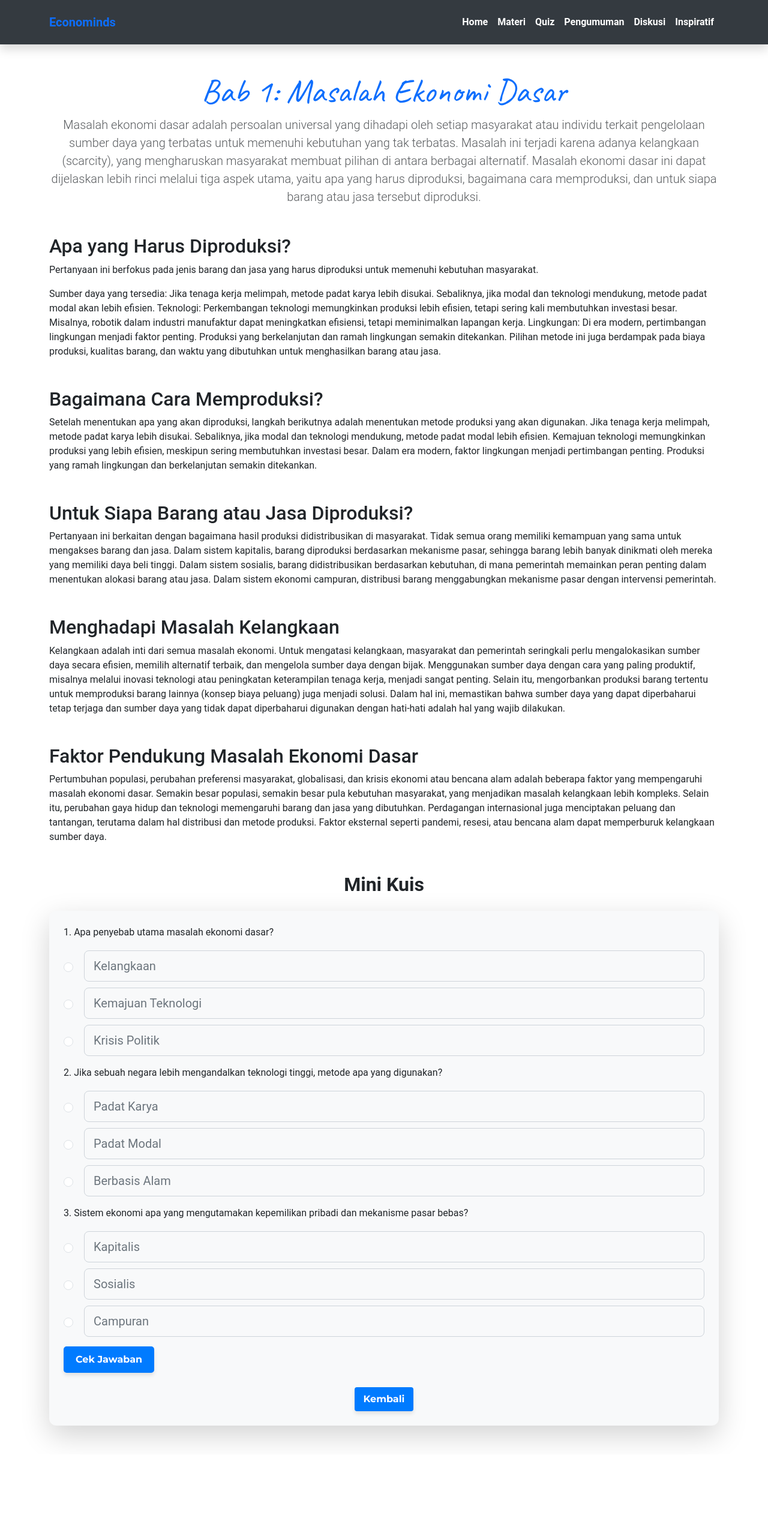
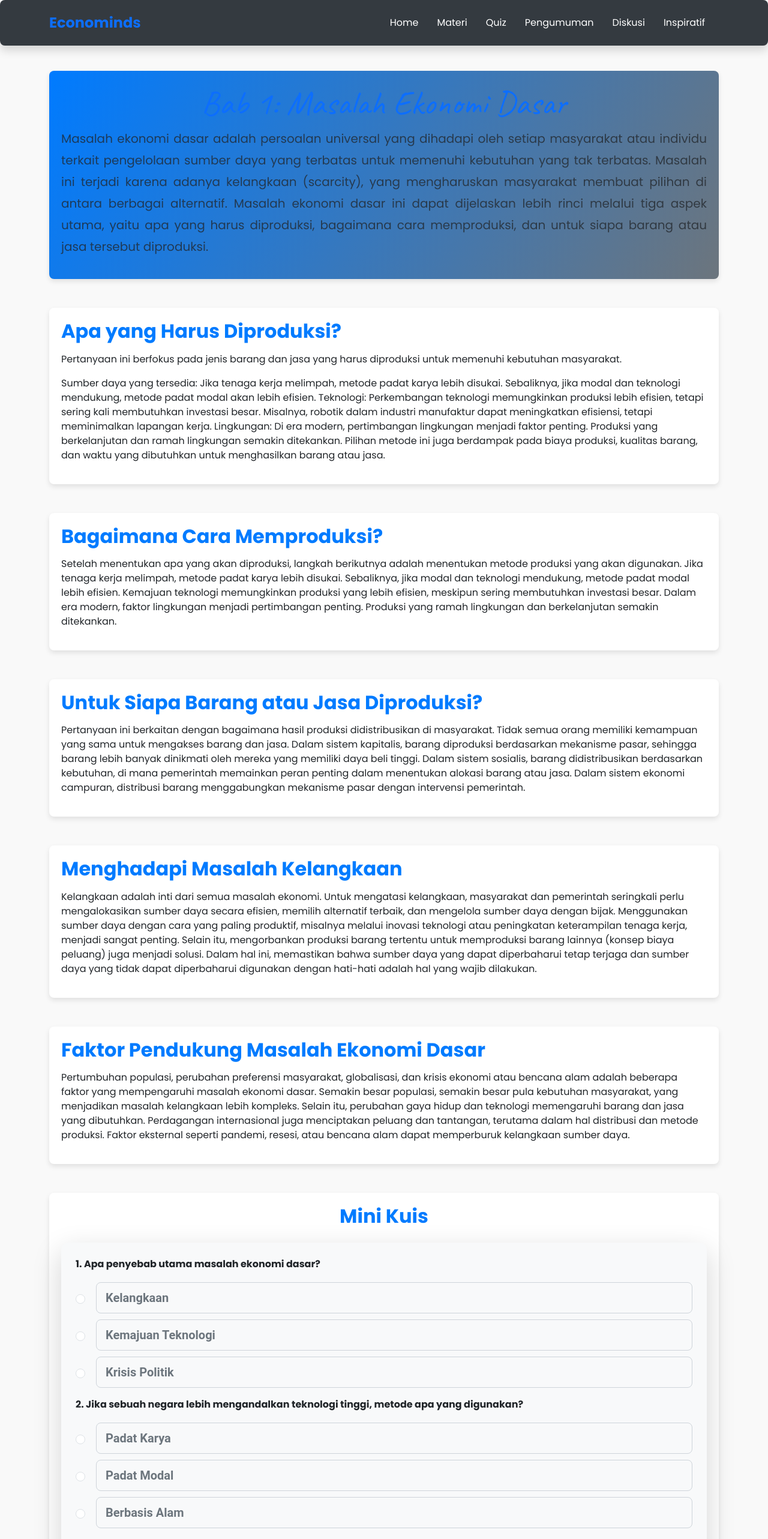
Before and after one commit to aldifnbb/web-proyek, a React (Create React App) app: page /bab1 in a window 1280 px wide. Shown: the top 2565 px of the page at 60% size. Before the commit the page ends 2424 px from the top, so only its background shows below. Built offline with nearby package versions, Linux system fonts and the light colour scheme.

Commit message:
update bab 1-5

```diff
--- a/src/pages/Bab1.css
+++ b/src/pages/Bab1.css
@@ -1,87 +1,144 @@
-/* Quiz title */
-.quiz-title {
-    font-size: 2rem;
+
+body {
+  background-color: #f9f9f9;
+  font-family: 'Poppins', sans-serif;
+}
+
+header {
+  background: linear-gradient(120deg, #007bff, #6c757d);
+  color: white;
+  padding: 20px;
+  border-radius: 8px;
+  box-shadow: 0 4px 8px rgba(0, 0, 0, 0.1);
+}
+
+header h1 {
+  font-size: 2.5rem;
   font-weight: bold;
-    color: #007bff;
+}
+
+header p {
+  font-size: 1.1rem;
+  line-height: 1.8;
+}
+
+/* Section styling */
+section {
+  background-color: #ffffff;
+  padding: 20px;
+  border-radius: 8px;
+  box-shadow: 0 4px 8px rgba(0, 0, 0, 0.1);
   margin-bottom: 20px;
 }
 
-  /* Feedback after answering quizzes */
-  .feedback {
-    font-size: 1.1rem;
+h2 {
+  color: #007bff;
   font-weight: bold;
-    color: #28a745; /* Green color for correct answers */
+  margin-bottom: 15px;
 }
 
-  .feedback.salah {
-    color: #dc3545; /* Red color for incorrect answers */
+/* Form styling */
+form label {
+  font-weight: bold;
+  margin-bottom: 10px;
 }
 
-  /* Styling for form controls and buttons */
-  .form-check-label {
-    font-size: 1.1rem;
-    margin-left: 10px;
+form .form-check {
+  margin: 10px 0;
 }
 
+form .form-check:hover {
+  background-color: #f1f1f1;
+  border-radius: 5px;
+  padding: 5px;
+}
+
+/* Card styling */
+.card {
+  transition: transform 0.3s ease-in-out, box-shadow 0.3s ease-in-out;
+}
+
+.card:hover {
+  transform: translateY(-5px);
+  box-shadow: 0 8px 16px rgba(0, 0, 0, 0.2);
+}
+
+/* Feedback styling */
+.text-success {
+  font-weight: bold;
+  animation: fadeIn 0.5s;
+}
+
+.text-danger {
+  font-weight: bold;
+  animation: shake 0.5s;
+}
+
+@keyframes fadeIn {
+  from {
+    opacity: 0;
+  }
+  to {
+    opacity: 1;
+  }
+}
+
+@keyframes shake {
+  0%, 100% {
+    transform: translateX(0);
+  }
+  25%, 75% {
+    transform: translateX(-5px);
+  }
+  50% {
+    transform: translateX(5px);
+  }
+}
+
+/* Button styling */
 button {
+  font-weight: bold;
+  border-radius: 20px;
   padding: 10px 20px;
-    font-size: 1.2rem;
-    border-radius: 5px;
+  transition: background-color 0.3s ease-in-out, transform 0.2s;
 }
 
 button:hover {
   background-color: #0056b3;
   color: white;
-    cursor: pointer;
+  transform: scale(1.05);
 }
 
-  /* Styling the button when disabled */
-  button[disabled] {
+/* Back button */
+button.btn-secondary {
   background-color: #6c757d;
-    cursor: not-allowed;
+  transition: all 0.3s ease;
 }
 
-  /* Container for feedback in quiz */
-  .form-group {
-    margin-bottom: 20px;
+button.btn-secondary:hover {
+  background-color: #5a6268;
+  color: white;
 }
 
-  /* Styling the container for all sections */
-  section {
-    margin-top: 30px;
+/* Navbar styling */
+.navbar {
+  background-color: #343a40;
+  border-radius: 8px;
 }
 
-  /* Breadcrumbs styling */
-  .breadcrumb {
-    background-color: #f4f6f9;
-    padding: 10px;
-    font-size: 1.1rem;
-    border-radius: 5px;
+.navbar-brand {
+  font-size: 1.5rem;
+  font-weight: bold;
+  color: white;
 }
 
-  .breadcrumb-item {
+.navbar-nav .nav-link {
+  color: #ffffff;
+  margin-right: 15px;
+  font-weight: 500;
+  transition: color 0.3s;
+}
+
+.navbar-nav .nav-link:hover {
   color: #007bff;
 }
-
-  .breadcrumb-item.active {
-    color: #6c757d;
-  }
-
-  /* Responsive Design for Mobile */
-  @media (max-width: 768px) {
-    .main-container {
-      padding: 20px;
-    }
-
-    .quiz-title {
-      font-size: 1.5rem;
-    }
-
-    header h1 {
-      font-size: 1.8rem;
-    }
-
-    .form-check-label {
-      font-size: 1rem;
-    }
-  }
--- a/src/pages/Bab1.js
+++ b/src/pages/Bab1.js
@@ -3,6 +3,7 @@ import "bootstrap/dist/css/bootstrap.min.css";
 import { Container, Form, Button, Card } from "react-bootstrap";
 import { FaCheckCircle, FaTimesCircle } from "react-icons/fa";
 import Navbar from "../components/Navbar";
+import "./Bab1.css";
 
 function App() {
   const [quizAnswers, setQuizAnswers] = useState({
@@ -23,7 +24,7 @@ function App() {
   };
 
   const checkAnswers = (e) => {
-    e.preventDefault(); // Prevent form submission
+    e.preventDefault();
     const correctAnswers = {
       quiz1: "kelangkaan",
       quiz2: "padat modal",
@@ -38,7 +39,6 @@ function App() {
   };
 
   const handleBack = () => {
-    // Implement navigation logic here if necessary
     window.history.back();
   };
 
@@ -47,7 +47,7 @@ function App() {
       <Navbar />
       <header className="text-center mb-5">
         <h1 className="display-4 text-primary">Bab 1: Masalah Ekonomi Dasar</h1>
-        <p className="lead text-muted">
+        <p className="lead text-muted" style={{textAlign: "justify"}}>
           Masalah ekonomi dasar adalah persoalan universal yang dihadapi oleh setiap masyarakat atau individu terkait pengelolaan sumber daya yang terbatas untuk memenuhi kebutuhan yang tak terbatas. Masalah ini terjadi karena adanya kelangkaan (scarcity), yang mengharuskan masyarakat membuat pilihan di antara berbagai alternatif. Masalah ekonomi dasar ini dapat dijelaskan lebih rinci melalui tiga aspek utama, yaitu apa yang harus diproduksi, bagaimana cara memproduksi, dan untuk siapa barang atau jasa tersebut diproduksi.
         </p>
       </header>
--- a/src/pages/Bab2.js
+++ b/src/pages/Bab2.js
@@ -1,10 +1,13 @@
 import React, { useState } from "react";
 import "bootstrap/dist/css/bootstrap.min.css";
 import { Container, Form, Button, Card } from "react-bootstrap";
-import { FaCheckCircle, FaTimesCircle } from "react-icons/fa"; // Menggunakan ikon untuk feedback
+import { FaCheckCircle, FaTimesCircle } from "react-icons/fa";
 import Navbar from "../components/Navbar";
+import { useNavigate } from "react-router-dom";
 
 function App() {
+
+  const navigate = useNavigate();
   const [quizAnswers, setQuizAnswers] = useState({
     quiz1: "",
     quiz2: "",
@@ -37,7 +40,7 @@ function App() {
   };
 
   const handleBackClick = () => {
-    // Logic for "Kembali" button if needed, e.g., navigating to a different section or resetting the form
+    navigate(-1);
     setQuizAnswers({
       quiz1: "",
       quiz2: "",
@@ -55,10 +58,10 @@ function App() {
       <Navbar />
       <header className="text-center mb-5">
         <h1 className="display-4 text-primary">Bab 2: Kebijakan Moneter</h1>
-        <p className="lead text-muted">
+        <p className="lead text-muted" style={{textAlign: "justify"}}>
           Kebijakan moneter adalah upaya yang dilakukan oleh otoritas moneter, seperti bank sentral, untuk mengelola jumlah uang yang beredar dan tingkat suku bunga dalam perekonomian. Tujuannya adalah menjaga stabilitas ekonomi, mengendalikan inflasi, menciptakan kesempatan kerja yang optimal, serta mendorong pertumbuhan ekonomi yang berkelanjutan.
         </p>
-        <p className="lead text-muted">
+        <p className="lead text-muted" style={{textAlign: "justify"}}>
           Bank sentral di Indonesia, yaitu Bank Indonesia (BI), bertanggung jawab atas pelaksanaan kebijakan moneter. Alat utama kebijakan ini adalah pengaturan likuiditas di pasar untuk menjaga kestabilan nilai tukar rupiah, inflasi, dan sistem keuangan secara keseluruhan.
         </p>
       </header>
--- a/src/pages/Bab3.js
+++ b/src/pages/Bab3.js
@@ -1,7 +1,8 @@
 import React, { useState } from "react";
 import "bootstrap/dist/css/bootstrap.min.css";
-import { Container, Breadcrumb, Form, Button, Card } from "react-bootstrap";
-import { FaCheckCircle, FaTimesCircle } from "react-icons/fa"; // Menggunakan ikon untuk feedback
+import { Container,Form, Button, Card} from "react-bootstrap";
+import { FaCheckCircle, FaTimesCircle } from "react-icons/fa";
+import Navbar from "../components/Navbar";
 
 function App() {
   const [quizAnswers, setQuizAnswers] = useState({
@@ -37,14 +38,11 @@ function App() {
 
   return (
     <Container className="my-5">
-      <Breadcrumb>
-        <Breadcrumb.Item href="#">Beranda</Breadcrumb.Item>
-        <Breadcrumb.Item active>Bab 3: Perdagangan Internasional</Breadcrumb.Item>
-      </Breadcrumb>
+      <Navbar />
 
       <header className="text-center mb-5">
         <h1 className="display-4 text-primary">Bab 3: Perdagangan Internasional</h1>
-        <p className="lead text-muted">
+        <p className="lead text-muted" style={{textAlign: "justify"}}>
           Perdagangan internasional adalah kegiatan pertukaran barang, jasa, atau faktor produksi antara negara-negara di dunia. Kegiatan ini muncul karena tidak ada satu negara pun yang dapat memenuhi semua kebutuhan ekonominya sendiri. Melalui perdagangan internasional, negara-negara dapat saling melengkapi kebutuhan mereka dengan memanfaatkan keunggulan masing-masing.
         </p>
       </header>
@@ -223,7 +221,7 @@ function App() {
       </section>
       <button
                 onClick={() => window.history.back()}
-                className="btn btn-secondary mt-4"
+                className="btn btn-secondary mt-4 mx-auto d-block"
             >
                 Kembali
             </button>
--- a/src/pages/Bab4.js
+++ b/src/pages/Bab4.js
@@ -1,7 +1,8 @@
 import React, { useState } from "react";
 import "bootstrap/dist/css/bootstrap.min.css";
-import { Container, Breadcrumb, Form, Button, Card } from "react-bootstrap";
+import { Container,Form, Button, Card } from "react-bootstrap";
 import { FaCheckCircle, FaTimesCircle } from "react-icons/fa";
+import Navbar from "../components/Navbar";
 
 function App() {
   const [quizAnswers, setQuizAnswers] = useState({
@@ -37,14 +38,10 @@ function App() {
 
   return (
     <Container className="my-5">
-      <Breadcrumb>
-        <Breadcrumb.Item href="#">Beranda</Breadcrumb.Item>
-        <Breadcrumb.Item active>Bab 4: Permintaan dan Penawaran</Breadcrumb.Item>
-      </Breadcrumb>
-
+      <Navbar />
       <header className="text-center mb-5">
         <h1 className="display-4 text-primary">Bab 4: Permintaan dan Penawaran</h1>
-        <p className="lead text-muted">
+        <p className="lead text-muted" style={{textAlign: "justify"}}>
           Permintaan dan penawaran adalah konsep dasar dalam ekonomi yang menjelaskan bagaimana harga barang atau jasa ditentukan di pasar. Interaksi antara keduanya menciptakan keseimbangan pasar, di mana jumlah barang yang diminta sama dengan jumlah barang yang ditawarkan pada harga tertentu.
         </p>
       </header>
@@ -184,7 +181,7 @@ function App() {
       </section>
       <button
                 onClick={() => window.history.back()}
-                className="btn btn-secondary mt-4"
+                className="btn btn-secondary mt-4 mx-auto d-block"
             >
                 Kembali
             </button>
--- a/src/pages/Bab5.js
+++ b/src/pages/Bab5.js
@@ -1,7 +1,8 @@
 import React, { useState } from "react";
 import "bootstrap/dist/css/bootstrap.min.css";
-import { Container, Breadcrumb, Form, Button, Card } from "react-bootstrap";
+import { Container, Form, Button, Card } from "react-bootstrap";
 import { FaCheckCircle, FaTimesCircle } from "react-icons/fa";
+import Navbar from "../components/Navbar";
 
 function App() {
   const [quizAnswers, setQuizAnswers] = useState({
@@ -41,14 +42,10 @@ function App() {
 
   return (
     <Container className="my-5">
-      <Breadcrumb>
-        <Breadcrumb.Item href="#">Beranda</Breadcrumb.Item>
-        <Breadcrumb.Item active>Siklus Ekonomi</Breadcrumb.Item>
-      </Breadcrumb>
-
+     <Navbar />
       <header className="text-center mb-5">
-        <h1 className="display-4 text-primary">Siklus Ekonomi</h1>
-        <p className="lead text-muted">
+        <h1 className="display-4 text-primary">Bab 5: Siklus Ekonomi</h1>
+        <p className="lead text-muted" style={{textAlign: "justify"}}>
         Siklus ekonomi adalah pola perubahan aktivitas ekonomi suatu negara yang terjadi secara berulang dalam periode tertentu. Siklus ini mencerminkan fluktuasi dalam tingkat pertumbuhan ekonomi yang dapat memengaruhi produksi, pendapatan, investasi, konsumsi, dan lapangan kerja. Siklus ekonomi terdiri dari empat tahap utama: ekspansi, puncak, kontraksi, dan resesi atau depresi.
         </p>
       </header>
@@ -218,7 +215,7 @@ Bencana Alam atau Pandemi: Situasi seperti pandemi COVID-19 dapat memperlambat e
       </section>
       <button
                 onClick={() => window.history.back()}
-                className="btn btn-secondary mt-4"
+                className="btn btn-secondary mt-4 mx-auto d-block"
             >
                 Kembali
             </button>
```
Lines whose indentation alone changed are shown as unchanged.
